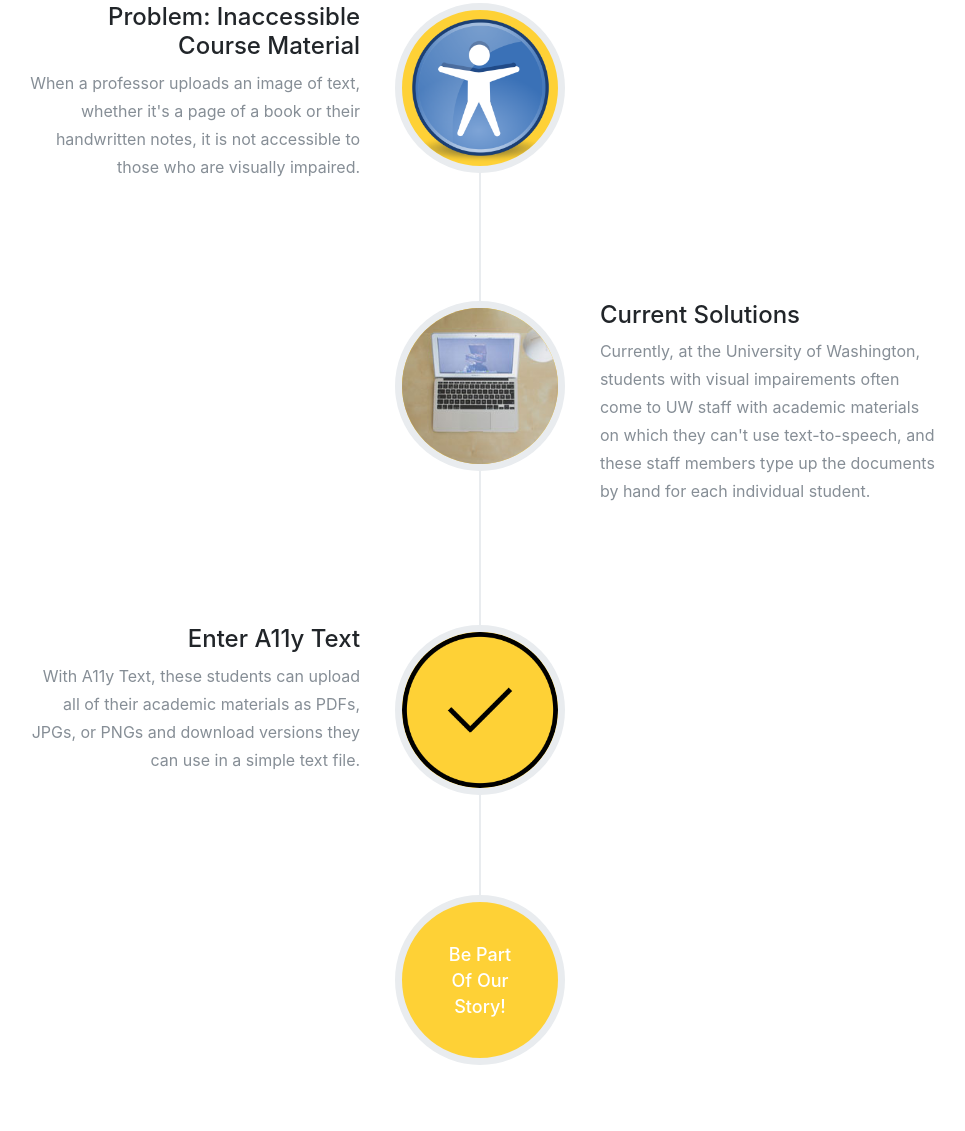
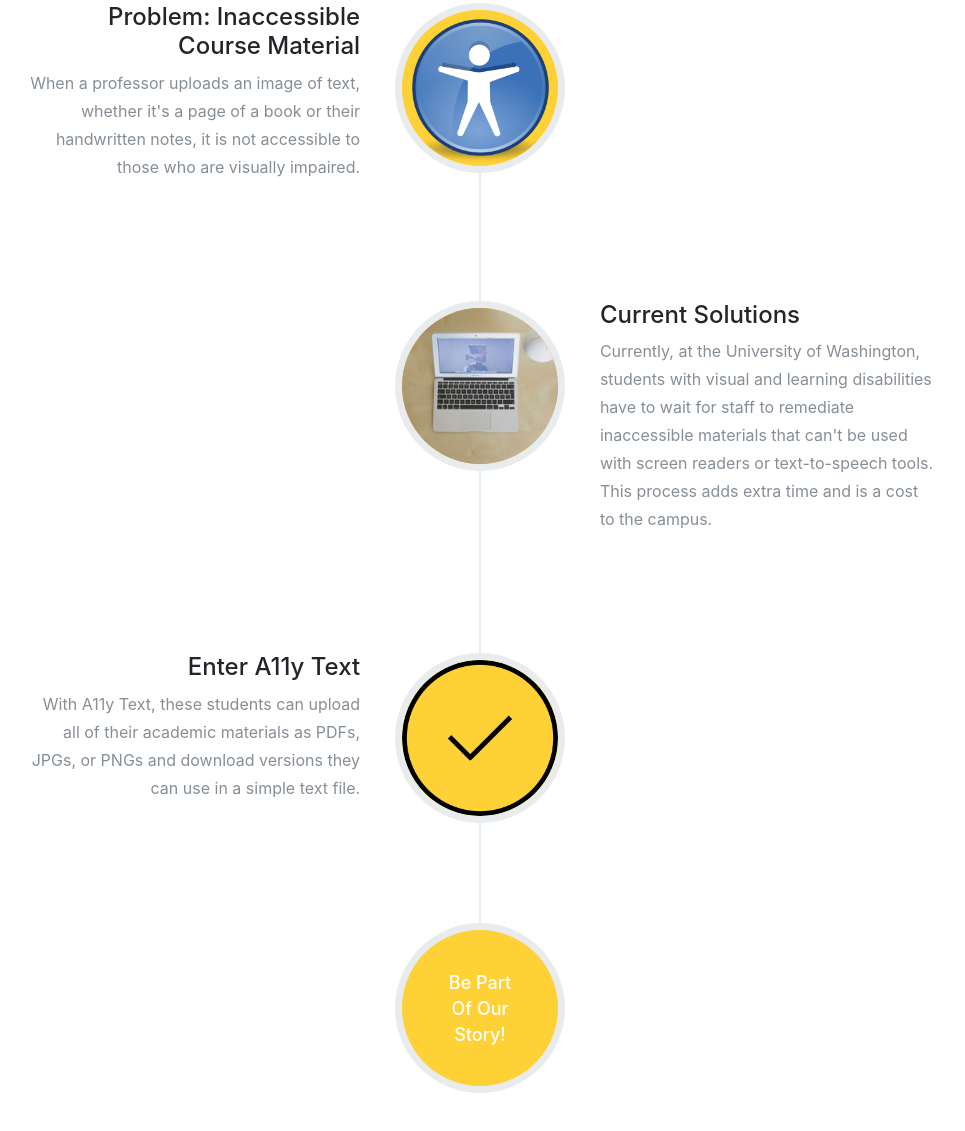
Before and after one commit to TimAdamson21/a11ytext, a website with bundled scripts: page index.html in a window 1280 px wide. Shown: the part 873-2004 px from the top of the page, without its empty margins (160-1125 px from the left). Built offline with nearby package versions, Linux system fonts and the light colour scheme; a web font is replaced by a local one.

Commit message:
updates main page description of UW situation

```diff
--- a/index.html
+++ b/index.html
@@ -112,8 +112,9 @@
                   </div>
                   <div class="timeline-body">
                     <p class="text-muted">Currently, at the University of Washington,
-students with visual impairements often come to UW staff with academic materials on which
-they can't use text-to-speech, and these staff members type up the documents by hand for each individual student.</p>
+                    students with visual and learning disabilities have to wait for staff
+                    to remediate inaccessible materials that can't be used with screen readers
+                    or text-to-speech tools. This process adds extra time and is a cost to the campus.</p>
                   </div>
                 </div>
               </li>
```
